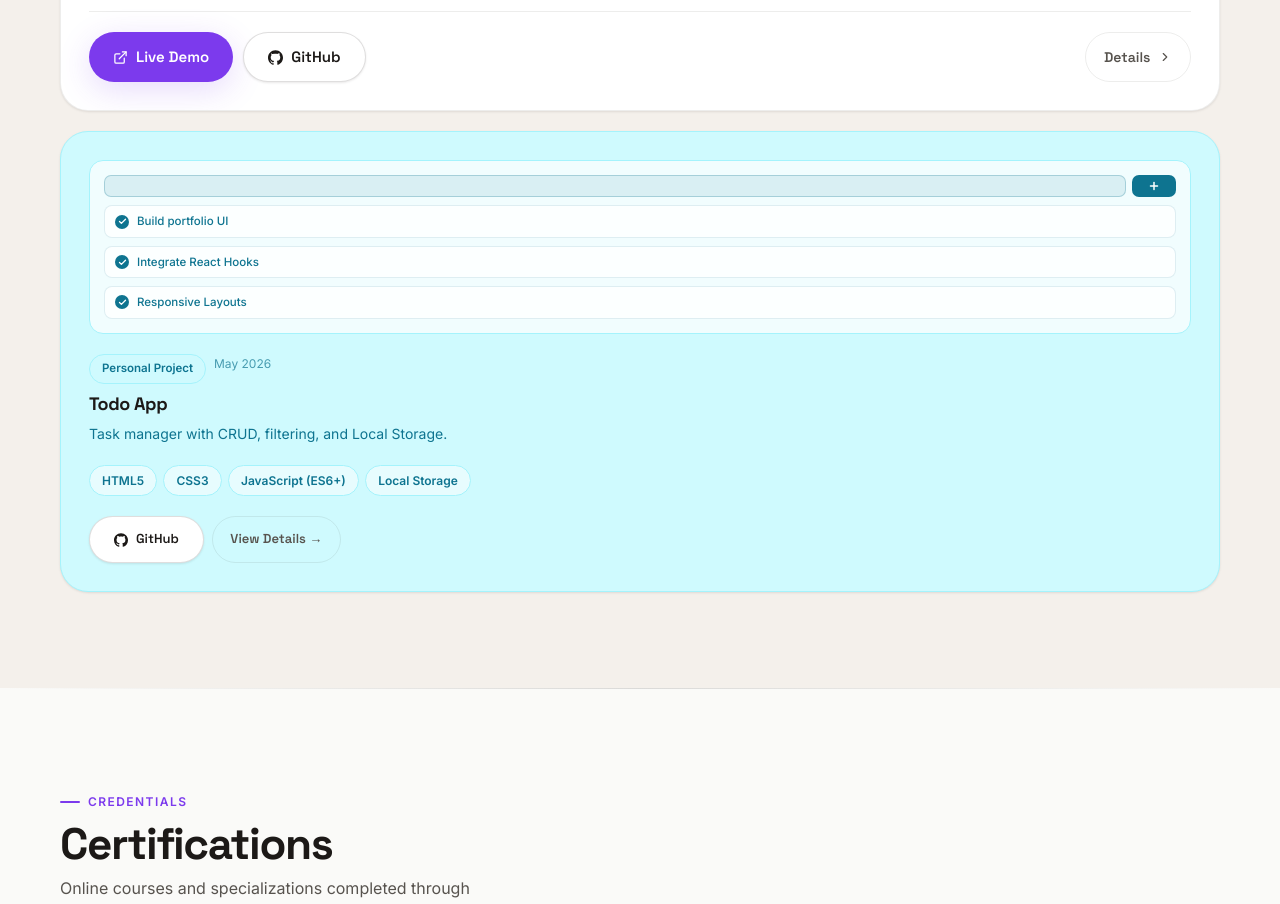
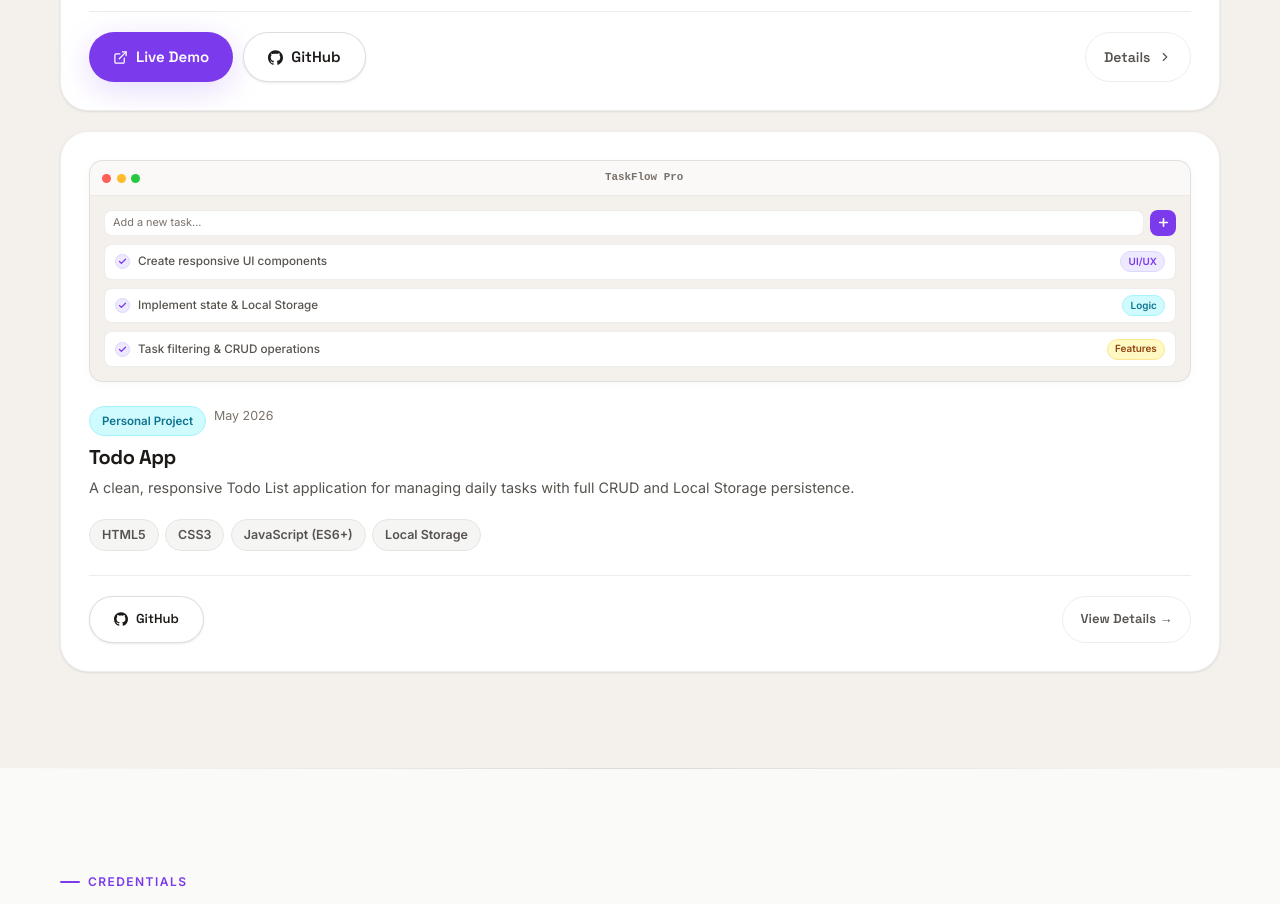
Before and after one commit to minhthien435/minhthien-portfolio, a React (Vite) app: page / in a window 1280 px wide. Shown: the part 3540-4444 px from the top of the page. Built offline with nearby package versions, Linux system fonts and the light colour scheme.

Commit message:
Redesign Todo App project card with modern macOS mini app mockup

```diff
--- a/src/components/Projects/Projects.jsx
+++ b/src/components/Projects/Projects.jsx
@@ -166,7 +166,7 @@ function FeaturedProject({ project, onOpenModal }) {
   );
 }
 
-/* ── Secondary Project (TodoApp) ── */
+/* ── Secondary Project (Todo App) ── */
 function SecondaryProject({ project, onOpenModal }) {
   const reduced = useReducedMotion();
 
@@ -177,91 +177,125 @@ function SecondaryProject({ project, onOpenModal }) {
       whileInView={reduced ? false : 'visible'}
       viewport={{ once: true, margin: '-30px' }}
       transition={{ delay: 0.15 }}
-      className="spotlight-card"
+      className="project-card spotlight-card"
       onMouseMove={handleSpotlight}
       whileHover={{ y: -4, boxShadow: 'var(--shadow-lg)' }}
       style={{
-        background: 'var(--cyan-light)',
-        border: '1.5px solid #A5F3FC',
+        background: 'var(--bg-white)',
+        border: '1.5px solid var(--border)',
         borderRadius: 'var(--r-xl)',
         padding: '1.75rem',
         cursor: 'pointer',
         boxShadow: 'var(--shadow-sm)',
-        transition: 'box-shadow 0.25s',
+        display: 'flex',
+        flexDirection: 'column',
+        justifyContent: 'space-between',
       }}
       onClick={() => onOpenModal(project)}
     >
-      {/* Mini app mockup */}
+      <div>
+        {/* macOS Style Mini App Window */}
         <div style={{
-        background: 'rgba(255,255,255,0.72)',
-        border: '1.5px solid #A5F3FC',
+          background: 'var(--bg-cream)',
+          border: '1.5px solid var(--border)',
           borderRadius: 14,
-        padding: '0.875rem',
-        marginBottom: '1.25rem',
-        display: 'flex', flexDirection: 'column', gap: '0.5rem',
+          overflow: 'hidden',
+          marginBottom: '1.5rem',
+          boxShadow: '0 2px 8px rgba(0,0,0,0.03)',
         }}>
-        {/* Input row */}
-        <div style={{ display: 'flex', gap: '0.375rem' }}>
+          {/* App Header */}
           <div style={{
-            flex: 1, height: 22, borderRadius: 7,
-            background: 'rgba(14,116,144,0.1)', border: '1px solid rgba(14,116,144,0.25)',
-          }} />
+            padding: '0.5rem 0.75rem',
+            background: 'rgba(255,255,255,0.6)',
+            borderBottom: '1px solid var(--border)',
+            display: 'flex', alignItems: 'center', justifyContent: 'space-between',
+          }}>
+            <div style={{ display: 'flex', gap: '0.35rem' }}>
+              <div style={{ width: 9, height: 9, borderRadius: '50%', background: '#FF5F57' }} />
+              <div style={{ width: 9, height: 9, borderRadius: '50%', background: '#FEBC2E' }} />
+              <div style={{ width: 9, height: 9, borderRadius: '50%', background: '#28C840' }} />
+            </div>
+            <span style={{ fontSize: '0.68rem', fontWeight: 600, color: 'var(--text-3)', fontFamily: 'monospace' }}>
+              TaskFlow Pro
+            </span>
+            <div style={{ width: 30 }} />
+          </div>
+
+          {/* App Body Preview */}
+          <div style={{ padding: '0.875rem', display: 'flex', flexDirection: 'column', gap: '0.5rem' }}>
+            {/* Task Add Bar */}
+            <div style={{ display: 'flex', gap: '0.375rem', alignItems: 'center' }}>
               <div style={{
-            width: 44, height: 22, borderRadius: 7, background: '#0E7490',
+                flex: 1, height: 26, borderRadius: 8,
+                background: 'var(--bg-white)', border: '1px solid var(--border)',
+                padding: '0 0.5rem', display: 'flex', alignItems: 'center',
+                fontSize: '0.68rem', color: 'var(--text-3)',
+              }}>
+                Add a new task...
+              </div>
+              <div style={{
+                width: 26, height: 26, borderRadius: 8, background: 'var(--violet)',
                 display: 'flex', alignItems: 'center', justifyContent: 'center',
               }}>
-            <Plus size={12} color="white" strokeWidth={3} />
+                <Plus size={13} color="white" strokeWidth={3} />
               </div>
             </div>
 
-        {/* Task rows */}
+            {/* Task Items */}
             {[
-          { label: 'Build portfolio UI', done: true },
-          { label: 'Integrate React Hooks', done: true },
-          { label: 'Responsive Layouts', done: true },
+              { label: 'Create responsive UI components', tag: 'UI/UX', color: 'violet' },
+              { label: 'Implement state & Local Storage', tag: 'Logic', color: 'cyan' },
+              { label: 'Task filtering & CRUD operations', tag: 'Features', color: 'yellow' },
             ].map(t => (
               <div key={t.label} style={{
-            display: 'flex', alignItems: 'center', gap: '0.5rem',
-            padding: '0.375rem 0.625rem', borderRadius: 8,
-            background: 'rgba(255,255,255,0.75)',
-            border: '1px solid rgba(14,116,144,0.12)',
+                display: 'flex', alignItems: 'center', justifyContent: 'space-between',
+                padding: '0.4rem 0.625rem', borderRadius: 8,
+                background: 'var(--bg-white)',
+                border: '1px solid var(--border)',
               }}>
+                <div style={{ display: 'flex', alignItems: 'center', gap: '0.5rem' }}>
                   <div style={{
-              width: 14, height: 14, borderRadius: '50%', flexShrink: 0,
-              background: '#0E7490',
+                    width: 15, height: 15, borderRadius: '50%', flexShrink: 0,
+                    background: 'var(--violet-light)', border: '1.5px solid var(--violet-mid)',
                     display: 'flex', alignItems: 'center', justifyContent: 'center',
                   }}>
-              <Check size={9} color="white" strokeWidth={3.5} />
+                    <Check size={9} color="var(--violet)" strokeWidth={3.5} />
                   </div>
-            <span style={{
-              fontSize: '0.72rem', fontWeight: 500,
-              color: '#0E7490',
-            }}>
+                  <span style={{ fontSize: '0.73rem', fontWeight: 500, color: 'var(--text-2)' }}>
                     {t.label}
+                  </span>
+                </div>
+                <span className={`tag tag-${t.color}`} style={{ fontSize: '0.62rem', padding: '0.1rem 0.45rem' }}>
+                  {t.tag}
                 </span>
               </div>
             ))}
           </div>
+        </div>
 
+        {/* Project Meta info */}
         <div style={{ display: 'flex', gap: '0.5rem', flexWrap: 'wrap', marginBottom: '0.625rem' }}>
           <span className="tag tag-cyan" style={{ fontSize: '0.72rem' }}>{project.type}</span>
-        <span style={{ color: '#0E7490', fontSize: '0.75rem', opacity: 0.7 }}>{project.period}</span>
+          <span style={{ color: 'var(--text-3)', fontSize: '0.78rem' }}>{project.period}</span>
         </div>
 
-      <h3 style={{ fontFamily: "'Space Grotesk', sans-serif", fontWeight: 700, fontSize: '1.125rem', color: 'var(--text)', marginBottom: '0.5rem' }}>
+        <h3 style={{ fontFamily: "'Space Grotesk', sans-serif", fontWeight: 700, fontSize: '1.25rem', color: 'var(--text)', marginBottom: '0.4rem' }}>
           {project.name}
         </h3>
-      <p style={{ color: '#0E7490', fontSize: '0.875rem', lineHeight: 1.65, marginBottom: '1.25rem' }}>
-        {project.shortDesc}
+        <p style={{ color: 'var(--text-2)', fontSize: '0.9rem', lineHeight: 1.65, marginBottom: '1.25rem' }}>
+          {project.description}
         </p>
 
-      <div style={{ display: 'flex', flexWrap: 'wrap', gap: '0.4rem', marginBottom: '1.25rem' }}>
+        {/* Tech tags */}
+        <div style={{ display: 'flex', flexWrap: 'wrap', gap: '0.4rem', marginBottom: '1.5rem' }}>
           {project.techStack.map(t => (
-          <span key={t} className="tag tag-cyan" style={{ fontSize: '0.75rem', background: 'rgba(255,255,255,0.5)' }}>{t}</span>
+            <span key={t} className="tag tag-gray" style={{ fontSize: '0.78rem' }}>{t}</span>
           ))}
         </div>
+      </div>
 
-      <div style={{ display: 'flex', gap: '0.5rem' }} onClick={e => e.stopPropagation()}>
+      {/* Buttons */}
+      <div style={{ display: 'flex', gap: '0.5rem', borderTop: '1px solid var(--border)', paddingTop: '1.25rem' }} onClick={e => e.stopPropagation()}>
         <motion.a
           whileHover={{ scale: 1.04 }}
           whileTap={{ scale: 0.96 }}
@@ -277,7 +311,7 @@ function SecondaryProject({ project, onOpenModal }) {
           whileHover={{ scale: 1.04 }}
           onClick={() => onOpenModal(project)}
           className="btn btn-ghost"
-          style={{ fontSize: '0.8125rem' }}
+          style={{ fontSize: '0.8125rem', marginLeft: 'auto' }}
         >
           View Details →
         </motion.button>
```
Lines whose indentation alone changed are shown as unchanged.
